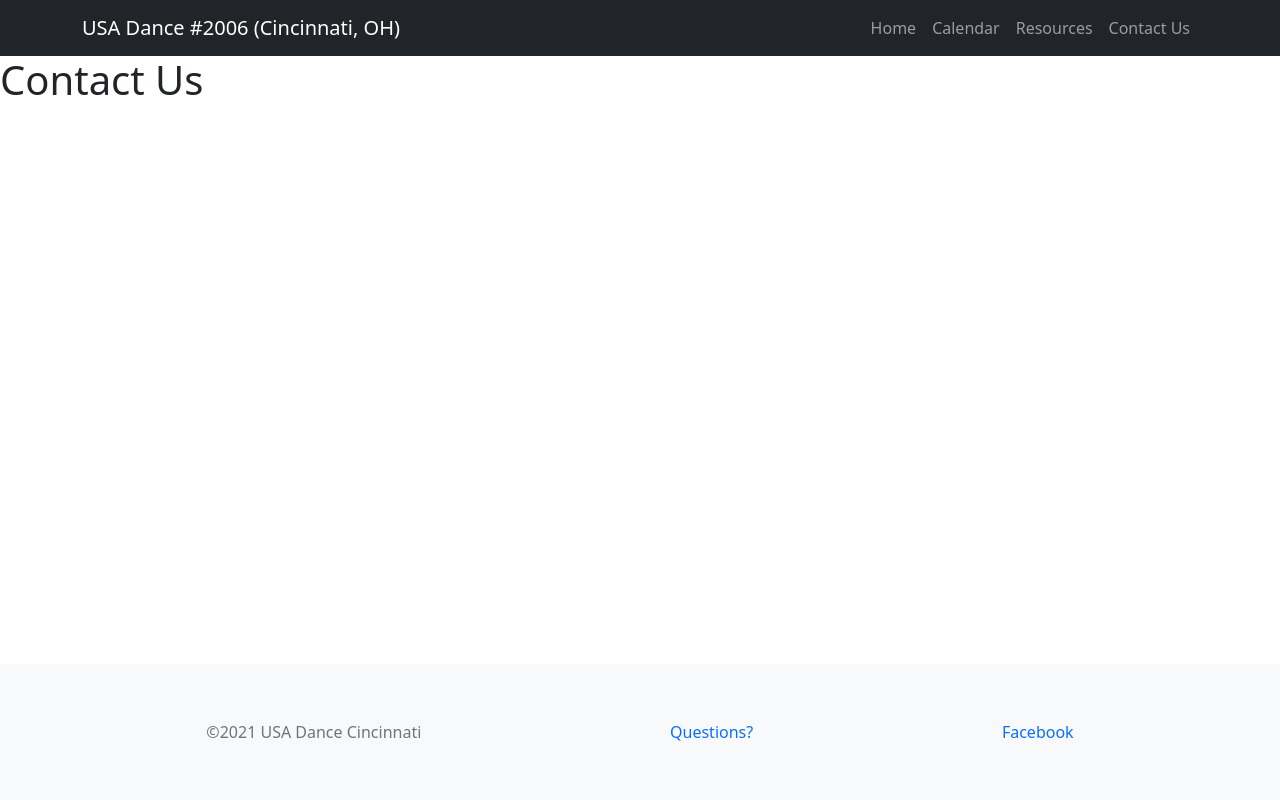
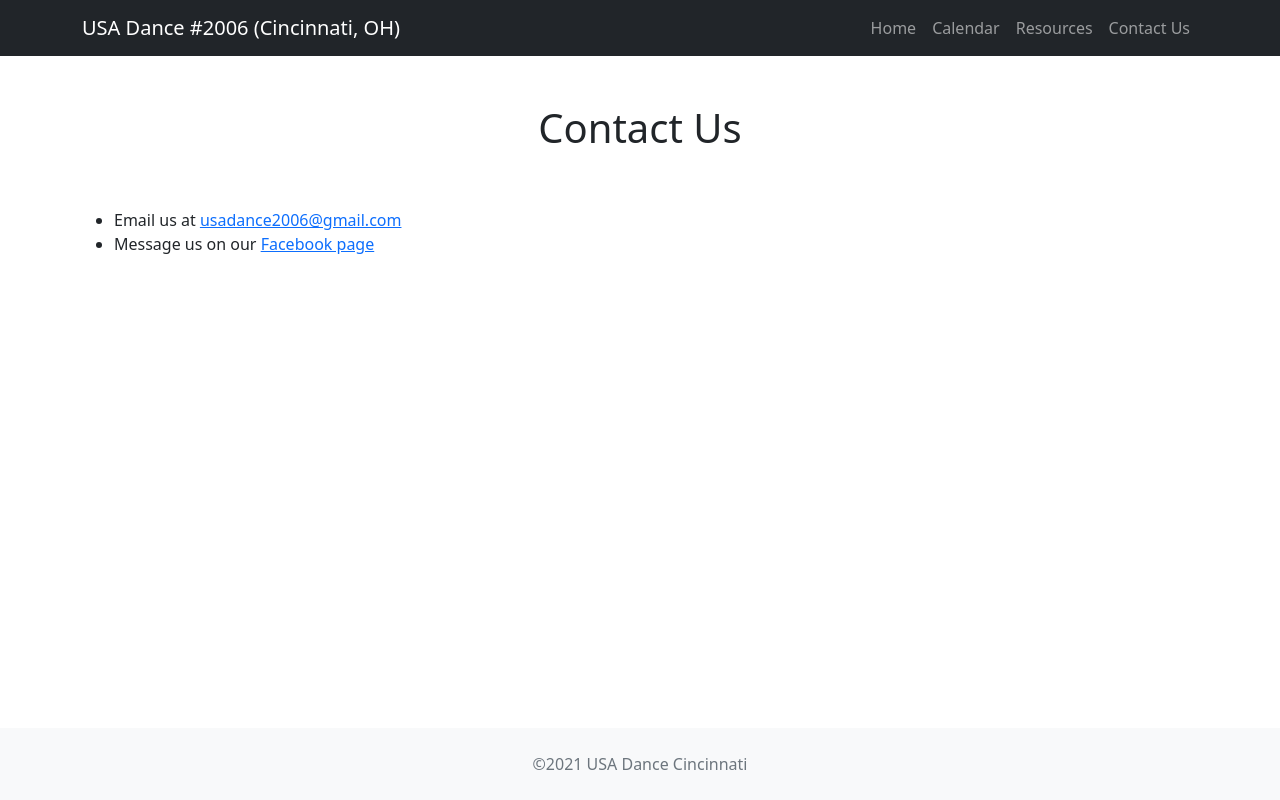
Before and after one commit to shadowlion/usadancecincinnati, a Next.js app: page /contactus in a window 1280 px wide. Built offline with nearby package versions, Linux system fonts and the light colour scheme.

Commit message:
feat: Contact Us Page information

```diff
--- a/components/BaseFooter.tsx
+++ b/components/BaseFooter.tsx
@@ -9,12 +9,6 @@
         <Nav.Link disabled>
           &copy;{new Date().getFullYear()} USA Dance Cincinnati
         </Nav.Link>
-        <Link href="mailto:usadance2006@gmail.com" passHref>
-          <Nav.Link>Questions?</Nav.Link>
-        </Link>
-        <Link href="https://www.facebook.com/usadance2006" passHref>
-          <Nav.Link target="_blank" rel="noreferrer">Facebook</Nav.Link>
-        </Link>
       </Nav>
     </Container>
   );
--- a/components/BaseLayout.tsx
+++ b/components/BaseLayout.tsx
@@ -10,7 +10,7 @@
           <BaseNavigation />
         </header>
         <main className="flex-shrink-0">{children}</main>
-        <footer className="mt-auto py-5 bg-light">
+        <footer className="mt-auto py-3 bg-light">
           <BaseFooter />
         </footer>
       </div>
--- a/pages/contactus.tsx
+++ b/pages/contactus.tsx
@@ -1,5 +1,25 @@
+import Link from "next/link";
+
 const ContactUsPage = () => {
-  return <h1>Contact Us</h1>;
+  return (
+    <div className="container py-5">
+      <h1 className="text-center pb-5">Contact Us</h1>
+      <ul>
+        <li>
+          Email us at{" "}
+          <Link href="mailto:usadance2006@gmail.com">
+            usadance2006@gmail.com
+          </Link>
+        </li>
+        <li>
+          Message us on our{" "}
+          <Link href="https://www.facebook.com/usadance2006">
+            Facebook page
+          </Link>
+        </li>
+      </ul>
+    </div>
+  );
 };
 
 export default ContactUsPage;
```
